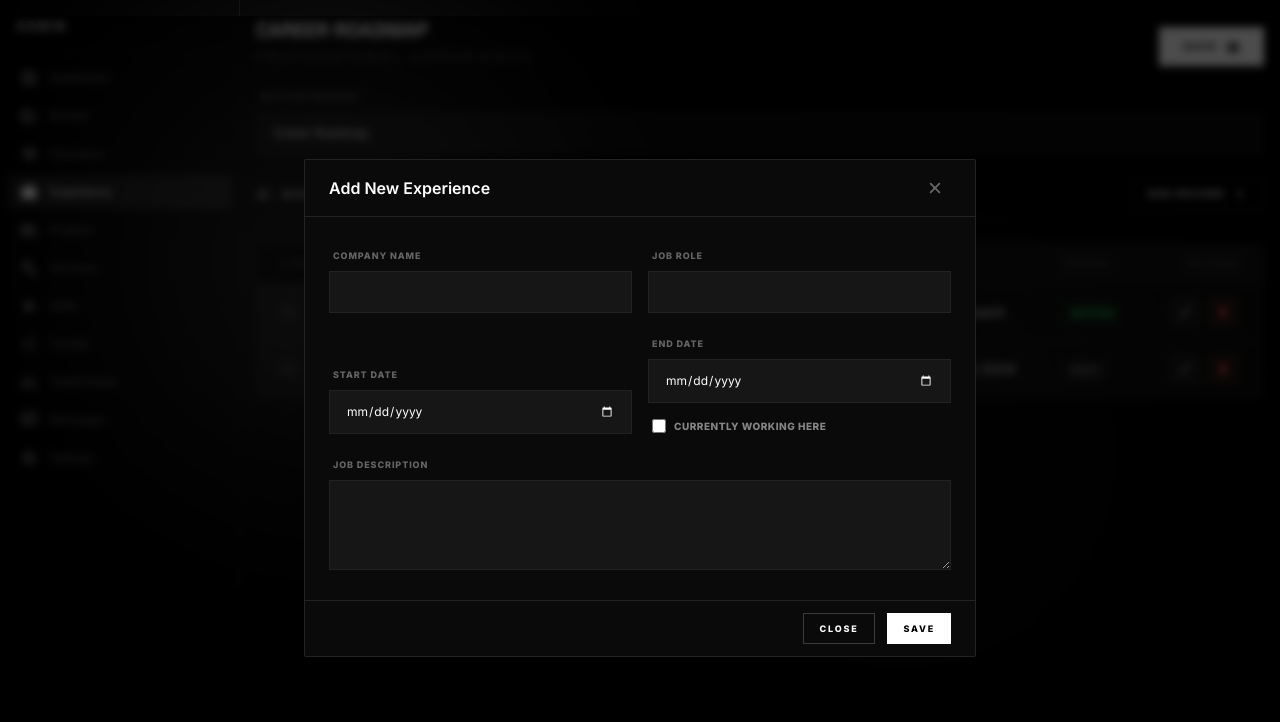
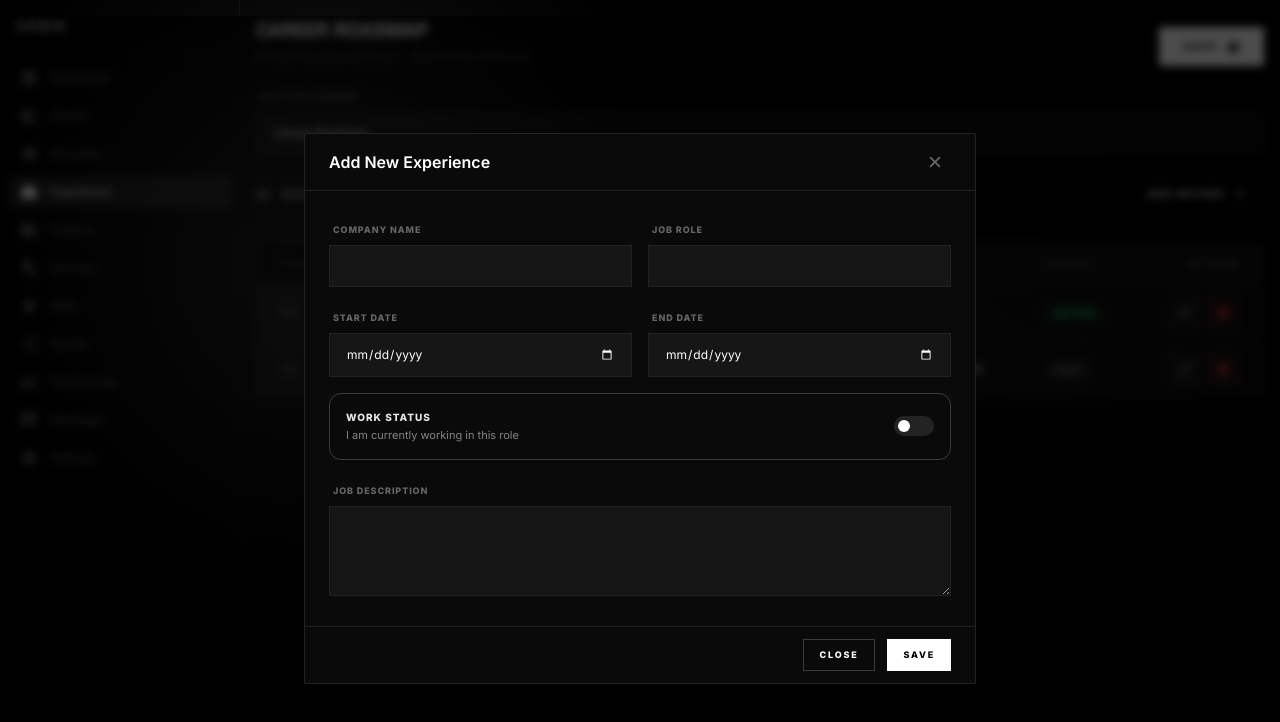
Before and after one commit to Hayyanshaikh/portfolio, a Next.js app: page /admin/experience in a window 1280 px wide. Both pictures are taken after a click on the button "ADD RECORD". Shown: the top 722 px of the page. Built offline with nearby package versions, Linux system fonts and the light colour scheme.

Commit message:
feat: finalize experience admin page with UI refinements

```diff
--- a/app/(admin)/admin/experience/page.tsx
+++ b/app/(admin)/admin/experience/page.tsx
@@ -111,7 +111,6 @@ const ExperiencePage = () => {
     {
       key: "sno",
       header: "S.No",
-      headerClassName: "w-16",
       cellClassName: "text-sm font-mono text-muted",
       render: (_, index) => String(index + 1).padStart(2, "0"),
     },
@@ -126,12 +125,10 @@ const ExperiencePage = () => {
     {
       key: "period",
       header: "Duration",
-      headerClassName: "w-48",
     },
     {
       key: "status",
       header: "Status",
-        headerClassName: "w-24",
       render: (entry) => (
         <span className={`px-2 py-1 text-[10px] font-bold uppercase tracking-wider rounded ${entry.active ? 'bg-green-500/10 text-green-500' : 'bg-white/5 text-white/40'}`}>
           {entry.active ? 'Active' : 'Past'}
@@ -141,7 +138,7 @@ const ExperiencePage = () => {
     {
       key: "actions",
       header: "Actions",
-      headerClassName: "text-right w-24",
+      headerClassName: "text-right",
       cellClassName: "text-right",
       render: (entry) => (
         <ActionButtons
@@ -239,33 +236,42 @@ const ExperiencePage = () => {
               defaultValue={selectedEntry?.role}
             />
           </div>
-          <div className="grid grid-cols-1 md:grid-cols-2 gap-4 items-end">
+          <div className="grid grid-cols-1 md:grid-cols-2 gap-4">
             <DateField
               isRequired
               name="startDate"
               label="Start Date"
               defaultValue={selectedEntry?.startDate}
             />
-            <div className="space-y-4">
             <DateField
               name="endDate"
               label="End Date"
               isDisabled={isEntryActive}
               defaultValue={selectedEntry?.endDate}
             />
-              <div className="flex items-center gap-2 pl-1">
+          </div>
+
+          <div
+            onClick={() => setIsEntryActive(!isEntryActive)}
+            className={`flex items-center justify-between p-4 rounded-xl border transition-all cursor-pointer ${isEntryActive
+              ? "bg-white/10 border-white/30"
+              : "border-white/20 hover:bg-white/10"
+              }`}
+          >
+            <div className="flex flex-col gap-0.5">
+              <span className="text-[10px] font-bold uppercase tracking-widest text-white/90">Work Status</span>
+              <span className="text-[11px] text-white/50 font-medium">I am currently working in this role</span>
+            </div>
+            <div className={`w-10 h-5 rounded-full relative transition-colors ${isEntryActive ? "bg-black/40" : "bg-white/10"}`}>
+              <div className={`absolute top-1 w-3 h-3 bg-white rounded-full transition-all ${isEntryActive ? "right-1" : "left-1"}`} />
               <input
                 type="checkbox"
                 id="active"
                 name="active"
                 checked={isEntryActive}
                 onChange={(e) => setIsEntryActive(e.target.checked)}
-                  className="w-3.5 h-3.5 rounded border-white/20 bg-transparent text-primary focus:ring-primary/20 cursor-pointer"
+                className="sr-only"
               />
-                <label htmlFor="active" className="text-[10px] uppercase tracking-wider font-bold text-white/50 cursor-pointer hover:text-white/70 transition-colors">
-                  Currently working here
-                </label>
-              </div>
             </div>
           </div>
           <InputField
```
Lines whose indentation alone changed are shown as unchanged.
